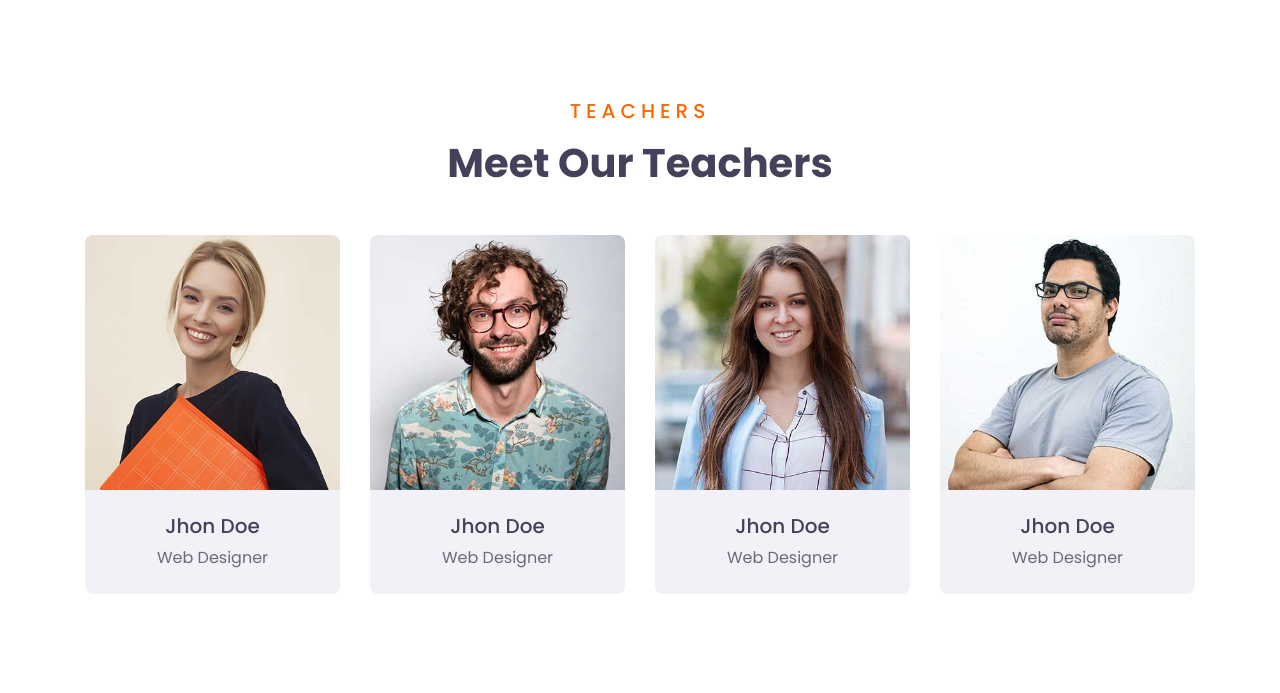
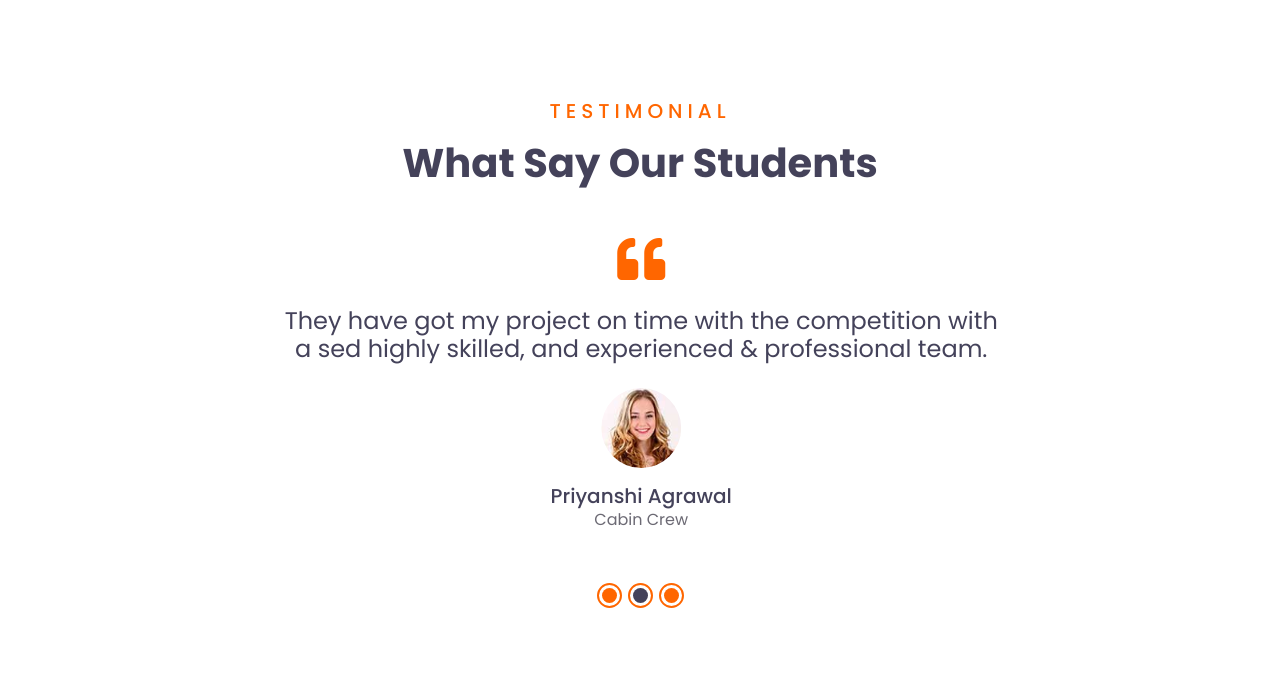
Before and after one commit to mohitkumar743/projectfly, a plain HTML site: page about.html in a window 1280 px wide. Shown: the part 1864-2557 px from the top of the page. Drawn offline with nearby package versions, Linux system fonts and the light colour scheme.

Commit message:
Update about.html

```diff
--- a/about.html
+++ b/about.html
@@ -249,7 +249,7 @@
 
 
     <!-- Team Start -->
-    <div class="container-fluid py-5">
+    <!--<div class="container-fluid py-5">
         <div class="container pt-5 pb-3">
             <div class="text-center mb-5">
                 <h5 class="text-primary text-uppercase mb-3" style="letter-spacing: 5px;">Teachers</h5>
@@ -334,7 +334,7 @@
                 </div>
             </div>
         </div>
-    </div>
+    </div>-->
     <!-- Team End -->
 
 
```
